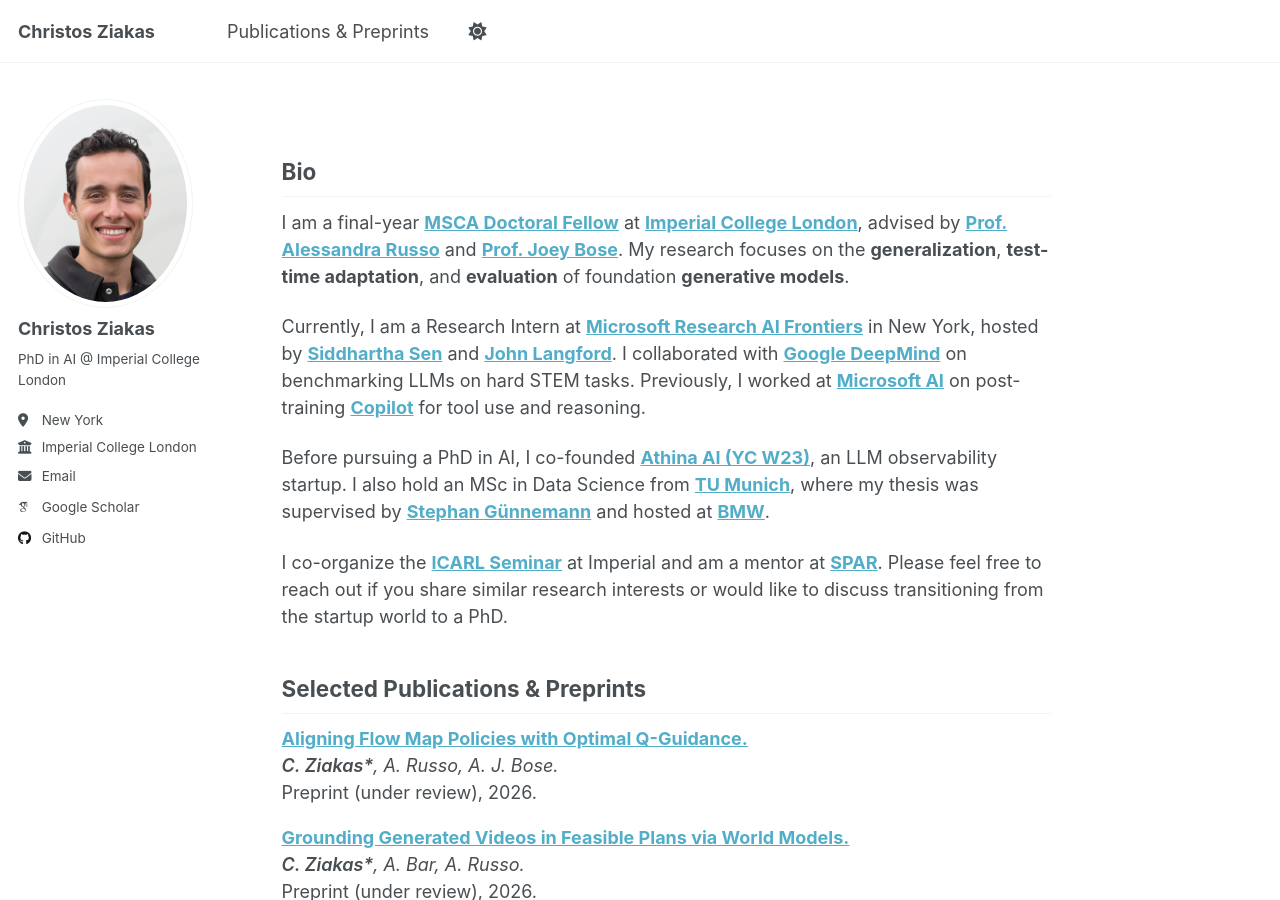
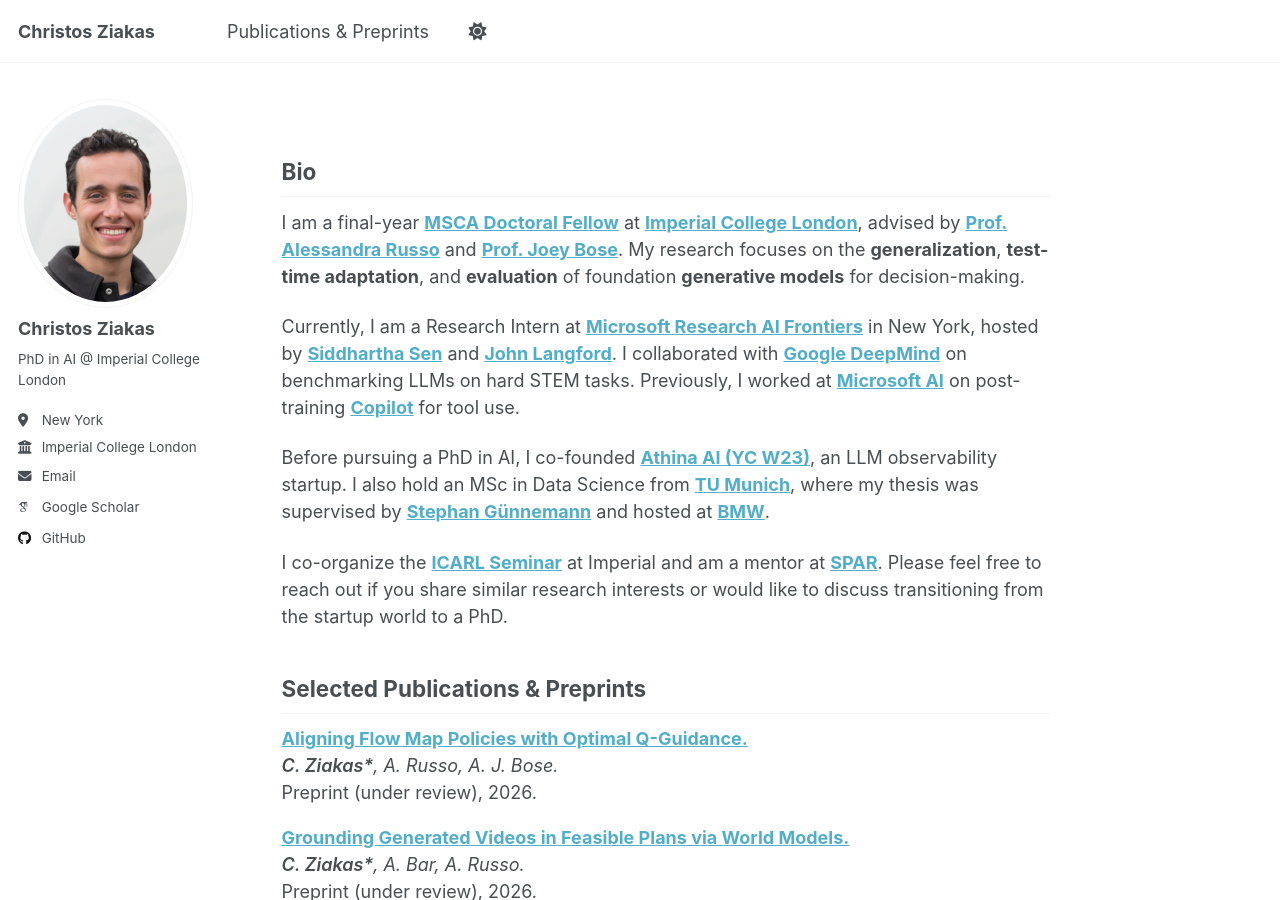
Before and after one commit to chziakas/chziakas.github.io, a Jekyll site: the page built from _pages/about.md, in a window 1280 px wide and 900 px high. Built offline with Jekyll 4.4.1, drawn with Linux system fonts in a browser that asks for light colours; some web fonts are replaced; a script that is not in the unit is left out.

Commit message:
Add decision-making to research focus
Co-authored-by: Cursor <cursoragent@cursor.com>

```diff
--- a/_pages/about.md
+++ b/_pages/about.md
@@ -9,9 +9,9 @@ redirect_from:
 
 ## Bio
 
-I am a final-year [**MSCA Doctoral Fellow**](https://marie-sklodowska-curie-actions.ec.europa.eu/) at [**Imperial College London**](https://www.imperial.ac.uk/), advised by [**Prof. Alessandra Russo**](https://www.doc.ic.ac.uk/~acr/) and [**Prof. Joey Bose**](https://scholar.google.com/citations?user=ybPyI7IAAAAJ&hl=en). My research focuses on the **generalization**, **test-time adaptation**, and **evaluation** of foundation **generative models**.
+I am a final-year [**MSCA Doctoral Fellow**](https://marie-sklodowska-curie-actions.ec.europa.eu/) at [**Imperial College London**](https://www.imperial.ac.uk/), advised by [**Prof. Alessandra Russo**](https://www.doc.ic.ac.uk/~acr/) and [**Prof. Joey Bose**](https://scholar.google.com/citations?user=ybPyI7IAAAAJ&hl=en). My research focuses on the **generalization**, **test-time adaptation**, and **evaluation** of foundation **generative models** for decision-making.
 
-Currently, I am a Research Intern at [**Microsoft Research AI Frontiers**](https://www.microsoft.com/en-us/research/lab/ai-frontiers/) in New York, hosted by [**Siddhartha Sen**](https://www.microsoft.com/en-us/research/people/sidsen/) and [**John Langford**](https://www.microsoft.com/en-us/research/people/jcl/). I collaborated with [**Google DeepMind**](https://deepmind.google/) on benchmarking LLMs on hard STEM tasks. Previously, I worked at [**Microsoft AI**](https://www.microsoft.com/en-us/ai) on post-training [**Copilot**](https://www.microsoft.com/en-us/microsoft-365/copilot) for tool use and reasoning.
+Currently, I am a Research Intern at [**Microsoft Research AI Frontiers**](https://www.microsoft.com/en-us/research/lab/ai-frontiers/) in New York, hosted by [**Siddhartha Sen**](https://www.microsoft.com/en-us/research/people/sidsen/) and [**John Langford**](https://www.microsoft.com/en-us/research/people/jcl/). I collaborated with [**Google DeepMind**](https://deepmind.google/) on benchmarking LLMs on hard STEM tasks. Previously, I worked at [**Microsoft AI**](https://www.microsoft.com/en-us/ai) on post-training [**Copilot**](https://www.microsoft.com/en-us/microsoft-365/copilot) for tool use.
 
 Before pursuing a PhD in AI, I co-founded [**Athina AI (YC W23)**](https://www.athina.ai/), an LLM observability startup. I also hold an MSc in Data Science from [**TU Munich**](https://www.tum.de/), where my thesis was supervised by [**Stephan Günnemann**](https://scholar.google.com/citations?user=npqoAWwAAAAJ&hl=de) and hosted at [**BMW**](https://www.bmwgroup.com/).
 
```
